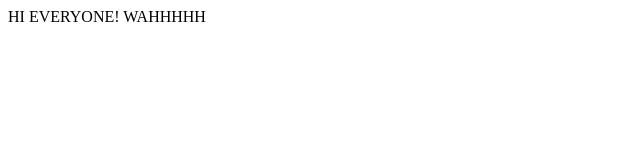
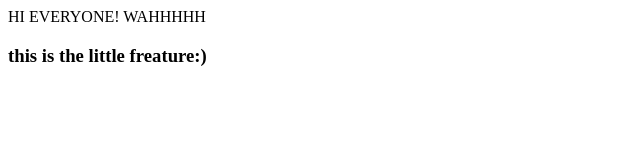
Before and after one commit to HassanEwida/background-generator, a plain HTML site: page index.html in a window 1280 px wide. Shown: the whole page, without its empty margins (0-640 px from the left). Drawn offline with Linux system fonts and the light colour scheme.

Commit message:
adding a new feature to the branch

```diff
--- a/index.html
+++ b/index.html
@@ -7,5 +7,6 @@
 </head>
 <body>
 HI EVERYONE! WAHHHHH
+<h3>this is the little freature:)</h3>
 </body>
 </html>
```
